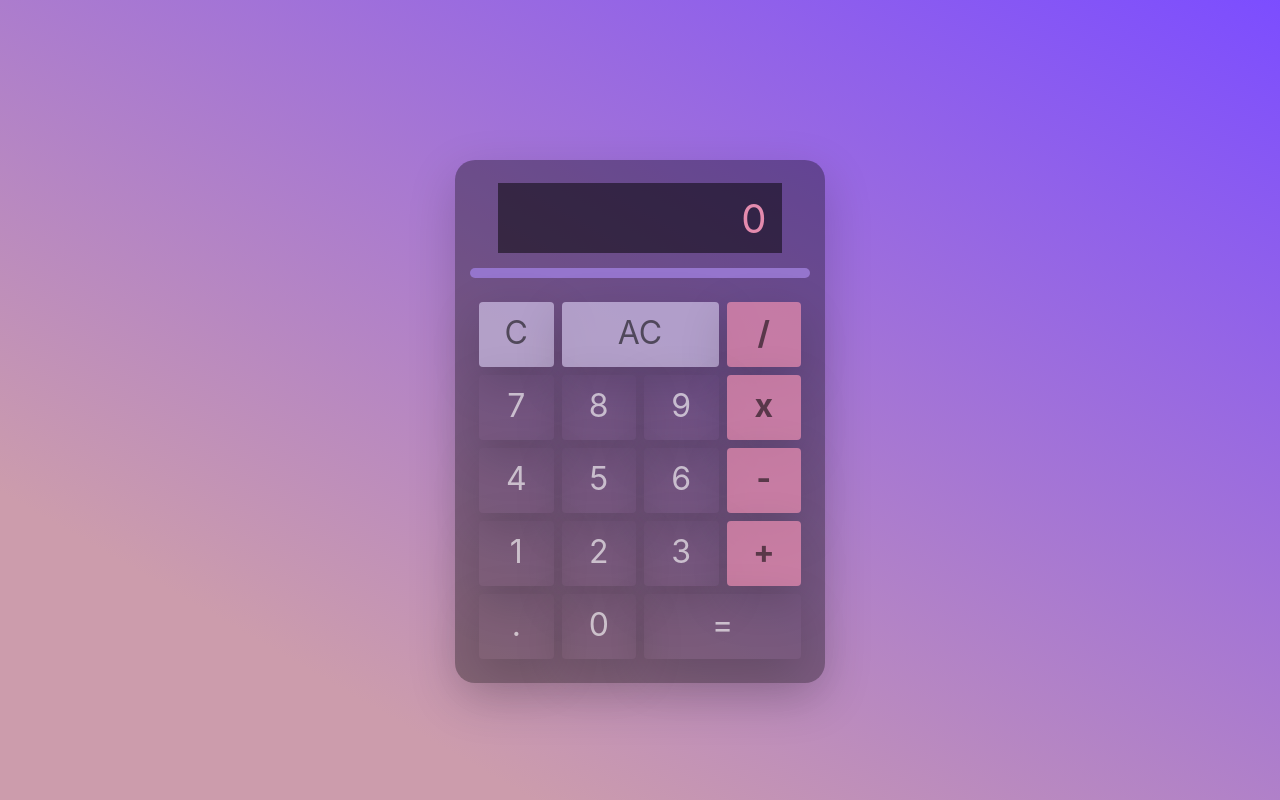
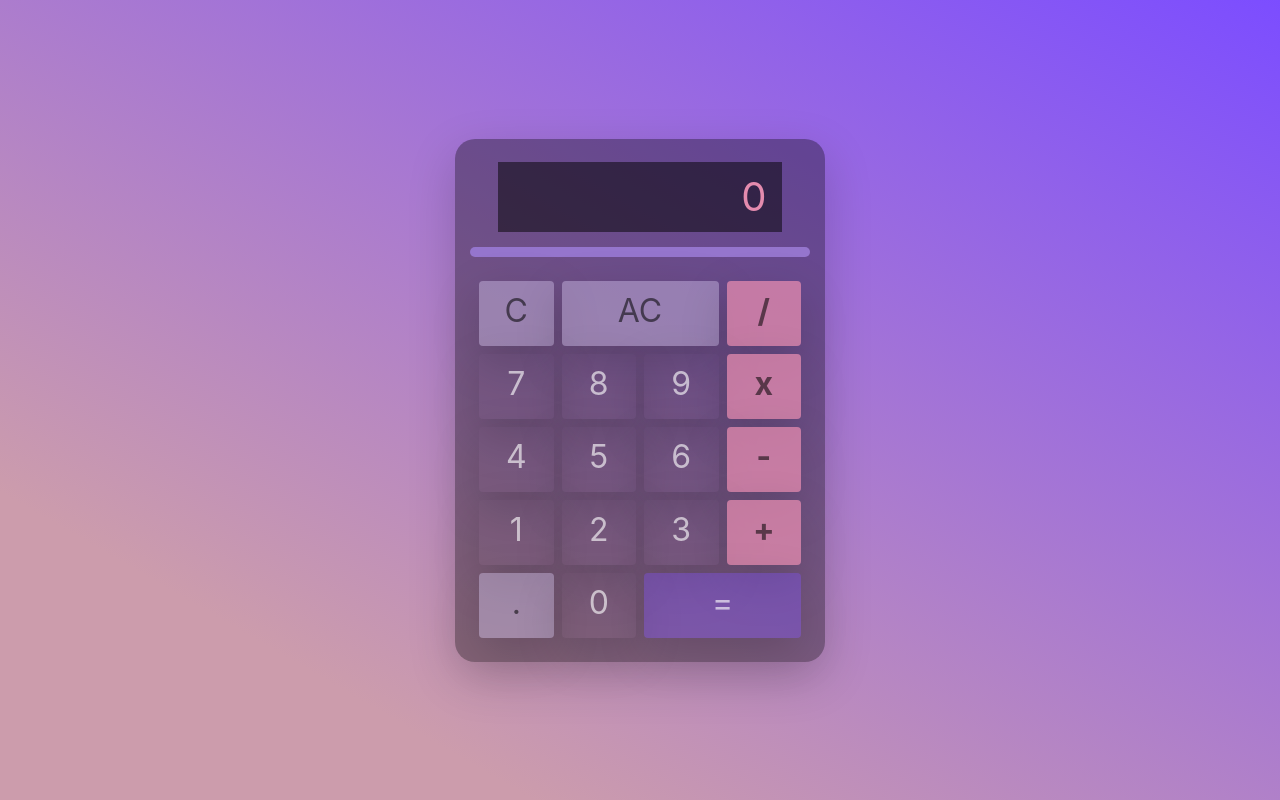
Before and after one commit to Sly-Ry/Idol-Calculator, a React (Create React App) app: page / in a window 1280 px wide. Built offline with nearby package versions, Linux system fonts and the light colour scheme.

Commit message:
new btn colors formatted

```diff
--- a/public/index.html
+++ b/public/index.html
@@ -15,7 +15,12 @@
     <link href="https://cdn.jsdelivr.net/npm/bootstrap@5.0.2/dist/css/bootstrap.min.css" rel="stylesheet" integrity="sha384-EVSTQN3/azprG1Anm3QDgpJLIm9Nao0Yz1ztcQTwFspd3yD65VohhpuuCOmLASjC" crossorigin="anonymous">
     <title>React App</title>
   </head>
-  <body>
+  <body class="
+    d-flex
+    justify-content-center
+    align-items-center
+    "
+  >
     <div id="root"></div>
   </body>
 </html>
--- a/src/App.css
+++ b/src/App.css
@@ -4,15 +4,14 @@
   --bg-top: rgb(124, 77, 255);
   --bg-bottom: rgb(204, 156, 172);
   --color1: rgb(228, 139, 174);
-  --color1f: rgba(228, 139, 175, 0.753);
   --color2: rgb(149, 117, 205);
-  --color4: rgb(209, 196, 233);
-  --color4f: rgba(209, 196, 233, 0.445);
+  --color3: rgb(209, 196, 233);
   --borderColor: rgba(124, 77, 255, 0.336);
   --screenColor: rgba(0, 0, 0, 0.5);
   --numberColor: rgba(255, 255, 255, 0.623);
+  --btn-color: rgba(228, 139, 175, 0.753);
   --equationColor: rgba(0, 0, 0, 0.55);
-  --cacColor: rgba(209, 196, 233, 0.678);
+  --cacColor: rgba(209, 196, 233, 0.418);
 }
 
 body {
@@ -24,11 +23,7 @@ body {
     var(--bg-bottom) 20%,
     var(--bg-top) 100%
   );
-}
-
-
-.App {
-  padding-top: 20vh;
+  overflow: hidden;
 }
 
 .calculator {
@@ -65,11 +60,21 @@ body {
   transition: all 0.4s ease-in-out;
 }
 
+.btn:hover {
+  background-color: var(--btn-color);
+  color: var(--numberColor);
+  text-decoration: none;
+}
+
 
 .wa {
-  background-color: var(--color1f);
+  background-color: var(--btn-color);
   color: var(--equationColor);
   font-weight: bold;
+}
+
+.wa:hover{
+  color: var(--equationColor);
 }
 
 .cac {
@@ -77,11 +82,15 @@ body {
   color: var(--equationColor);
 }
 
-.wa:hover, .cac:hover {
+.cac:hover {
+  background-color: var(--color3);
   color: var(--equationColor);
 }
 
-.btn:hover {
-  color: var(--numberColor) !important;
-  text-decoration: none;
+.equals {
+  background-color: var(--borderColor);
 }
+
+.equals:hover {
+  background-color: var(--bg-top);
+}
--- a/src/App.js
+++ b/src/App.js
@@ -79,13 +79,13 @@ function App() {
             <button className='btn w-100 shadow-lg wa'>+</button>
           </div>
           <div className='col'>
-            <button className='btn w-100 shadow-lg'>.</button>
+            <button className='btn w-100 shadow-lg cac'>.</button>
           </div>
           <div className='col'>
             <button className='btn w-100 shadow-lg'>0</button>
           </div>
           <div className='col-6'>
-            <button className='btn w-100 shadow-lg'>=</button>
+            <button className='btn w-100 shadow-lg equals'>=</button>
           </div>
         </div>
       </div>
```
